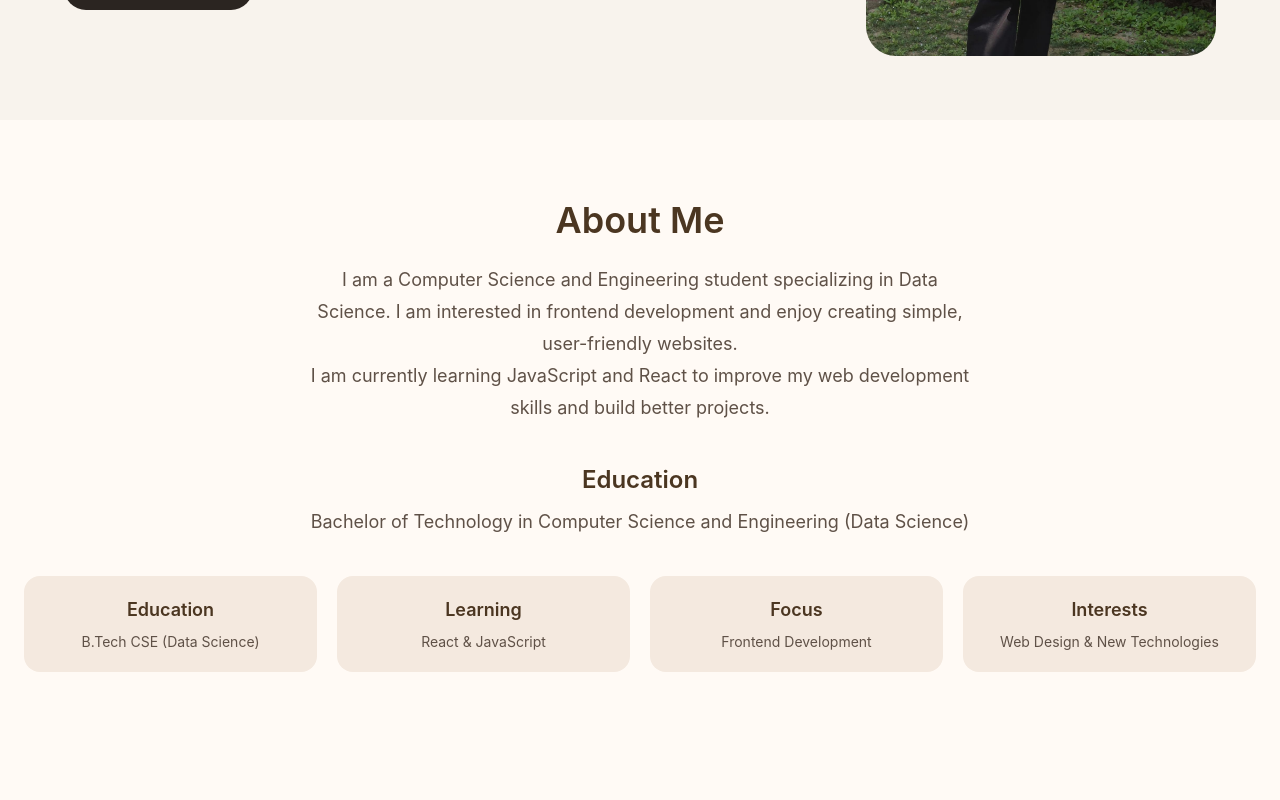
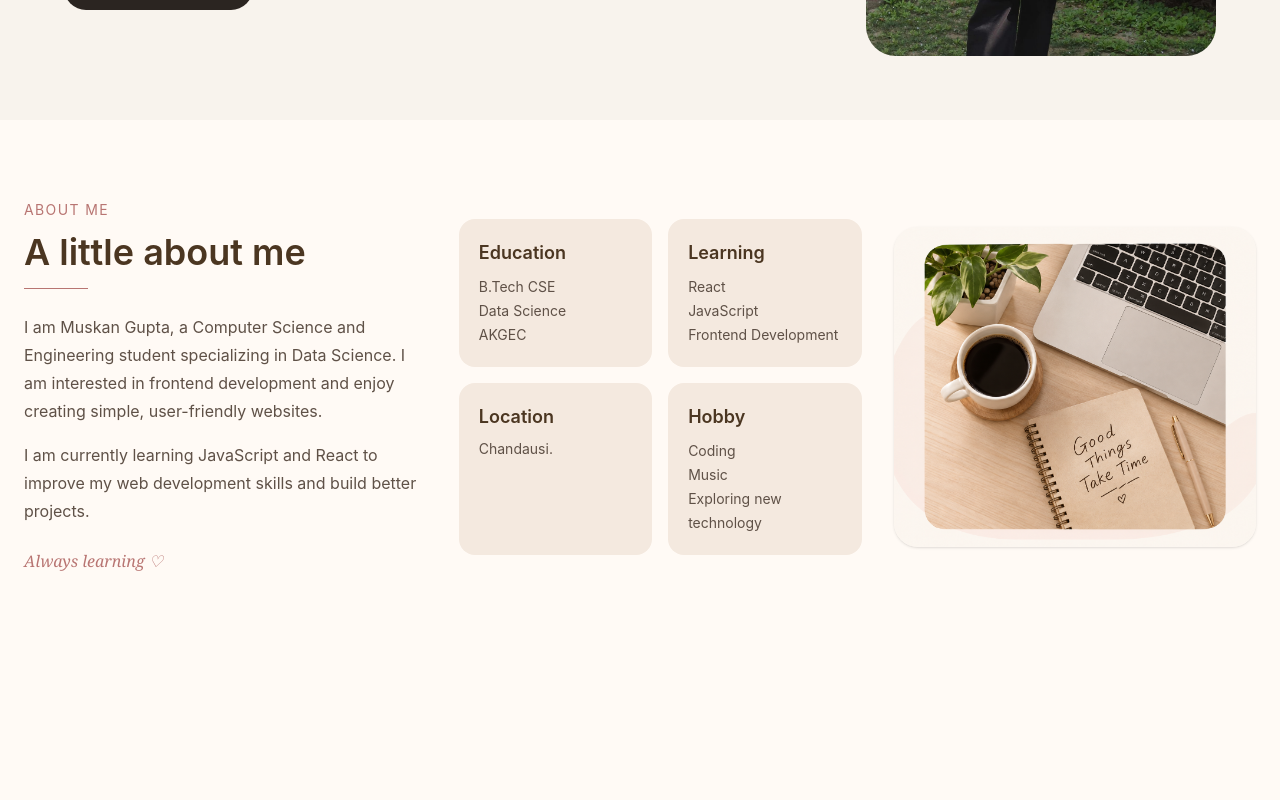
Before and after one commit to muskanji1007-lang/muskan-portfolio, a React (Vite) app: page / in a window 1280 px wide. Shown: the part 500-1300 px from the top of the page. Built offline with nearby package versions, Linux system fonts and the light colour scheme.

Commit message:
Add contact section design

```diff
--- a/src/App.jsx
+++ b/src/App.jsx
@@ -3,6 +3,7 @@ import Hero from './components/Hero'
 import About from './components/About'
 import Skills from './components/Skills'
 import Projects from './components/Projects'
+import Contact from "./components/Contact"
 
 
 function App() {
@@ -14,6 +15,7 @@ function App() {
     <About/>
      <Skills/>
      <Projects />
+     <Contact />
     </>
 )
 }
--- a/src/components/Contact.jsx
+++ b/src/components/Contact.jsx
@@ -0,0 +1,65 @@
+function Contact() {
+  return (
+    <section
+      id="contact"
+      className="bg-[#f4e9df] px-6 py-20" >
+      <div className="mx-auto max-w-5xl">
+        <p className="mb-3 text-sm uppercase tracking-widest text-[#b87572]">
+          Contact
+        </p>
+
+        <h2 className="mb-4 text-4xl font-semibold text-[#4b3621]">
+          Let's work together
+        </h2>
+
+        <div className="mb-10 h-px w-16 bg-[#b87572]"></div>
+        <div className="grid gap-10 md:grid-cols-2">
+  <div>
+    <h3 className="mb-4 text-2xl font-semibold text-[#4b3621]">
+      Get in touch
+    </h3>
+
+    <p className="leading-7 text-[#5f5147]">
+        I am always open to learning new things, exploring creative ideas,
+  and connecting with people who share an interest in technology.
+  If you would like to know more about my work or projects,
+  feel free to reach out.
+</p>
+<p className="mt-6 font-serif italic text-[#b87572]">
+  Let's create something meaningful together ♡
+    </p>
+    <div className="mt-6 space-y-3 text-[#5f5147]">
+  <p>
+    <span className="font-semibold text-[#4b3621]">Email:</span>{" "}
+    muskanji1007@gmail.com
+  </p>
+
+  <p>
+    <span className="font-semibold text-[#4b3621]">Instagram:</span>{" "}
+    <a
+      href="https://www.instagram.com/muskanji1007?stkn=d3FhdXpvdWpxNmk2"
+      target="_blank"
+      rel="noreferrer"
+      className="text-[#b87572] hover:underline">
+      @muskanji1007
+    </a>
+  </p>
+  <p>
+  <span className="font-semibold text-[#4b3621]">GitHub:</span>{" "}
+  <a
+    href="https://github.com/muskanji1007-lang"
+    target="_blank"
+    rel="noreferrer"
+    className="text-[#b87572] hover:underline">
+    github.com/muskanji1007-lang
+  </a>
+</p>
+</div>
+  </div>
+</div>
+      </div>
+    </section>
+  )
+}
+
+export default Contact
--- a/src/components/about.jsx
+++ b/src/components/about.jsx
@@ -1,37 +1,52 @@
+import aboutImage from "../assets/about-workspace.png"
 function About() {
   return (
     <section
   id="about"
-  className="min-h-screen bg-[#fffaf5] px-6 py-20 text-center">
-      <h2 className=" text-center text-4xl font-semibold text-[#4b3621] mb-6">
+    className="min-h-screen bg-[#fffaf5] px-6 py-20"
+>
+   <div className="grid items-center gap-8 lg:grid-cols-[1fr_1fr_0.9fr]">
+
+  <div>
+    <p className="mb-3 text-sm uppercase tracking-widest text-[#b87572]">
       About Me
-      </h2>
-<p className="mx-auto max-w-2xl text-center text-lg leading-8 text-[#5f5147] ">
-  I am a Computer Science and Engineering student specializing in Data Science.
-  I am interested in frontend development and enjoy creating simple,
-  user-friendly websites.
-</p>
-     <p className="mx-auto max-w-2xl text-center text-lg leading-8 text-[#5f5147]">
-  I am currently learning JavaScript and React to improve my web development
-  skills and build better projects.
     </p>
 
+    <h2 className="mb-4 text-4xl font-semibold text-[#4b3621]">
+      A little about me
+    </h2>
 
-  <h3 className=" text-center text-2xl font-semibold text-[#4b3621] mt-10 mb-3">
-  Education
-</h3>
+    <div className="mb-6 h-px w-16 bg-[#b87572]"></div>
 
-<p className=" text-center text-lg text-[#5f5147]">
-  Bachelor of Technology in Computer Science and Engineering (Data Science)
+    <p className="mb-4 leading-7 text-[#5f5147]">
+      I am Muskan Gupta, a Computer Science and Engineering student
+      specializing in Data Science. I am interested in frontend development
+      and enjoy creating simple, user-friendly websites.
     </p>
-<div className="mt-10 grid gap-5 sm:grid-cols-2 lg:grid-cols-4">
+
+    <p className="leading-7 text-[#5f5147]">
+      I am currently learning JavaScript and React to improve my web
+      development skills and build better projects.
+    </p>
+
+    <p className="mt-6 font-serif italic text-[#b87572]">
+      Always learning ♡
+    </p>
+  </div>
+
+
+  <div className="grid gap-4 sm:grid-cols-2">
 
     <div className="rounded-2xl bg-[#f4e9df] p-5">
       <h3 className="mb-2 text-lg font-semibold text-[#4b3621]">
         Education
       </h3>
-    <p className="text-sm text-[#5f5147]">
-      B.Tech CSE (Data Science)
+      <p className="text-sm leading-6 text-[#5f5147]">
+        B.Tech CSE
+        <br />
+        Data Science
+        <br />
+        AKGEC
       </p>
     </div>
 
@@ -39,27 +54,45 @@ function About() {
       <h3 className="mb-2 text-lg font-semibold text-[#4b3621]">
         Learning
       </h3>
-    <p className="text-sm text-[#5f5147]">
-      React & JavaScript
-    </p>
-  </div>
-
-  <div className="rounded-2xl bg-[#f4e9df] p-5">
-    <h3 className="mb-2 text-lg font-semibold text-[#4b3621]">
-      Focus
-    </h3>
-    <p className="text-sm text-[#5f5147]">
+      <p className="text-sm leading-6 text-[#5f5147]">
+        React
+        <br />
+        JavaScript
+        <br />
         Frontend Development
       </p>
     </div>
 
     <div className="rounded-2xl bg-[#f4e9df] p-5">
       <h3 className="mb-2 text-lg font-semibold text-[#4b3621]">
-      Interests
+        Location
       </h3>
       <p className="text-sm text-[#5f5147]">
-      Web Design & New Technologies
+        Chandausi.
       </p>
+    </div>
+
+    <div className="rounded-2xl bg-[#f4e9df] p-5">
+      <h3 className="mb-2 text-lg font-semibold text-[#4b3621]">
+        Hobby
+      </h3>
+      <p className="text-sm leading-6 text-[#5f5147]">
+        Coding
+        <br />
+        Music
+        <br />
+        Exploring new technology
+      </p>
+    </div>
+
+  </div>
+
+  <div>
+    <img
+      src={aboutImage}
+      alt="Laptop, coffee and notebook workspace"
+      className="h-full min-h-80 w-full rounded-3xl object-cover shadow-sm"
+    />
   </div>
 
 </div>
```
Also changed, not shown: src/assets/about-workspace.png (added). Lines whose indentation alone changed are shown as unchanged.
